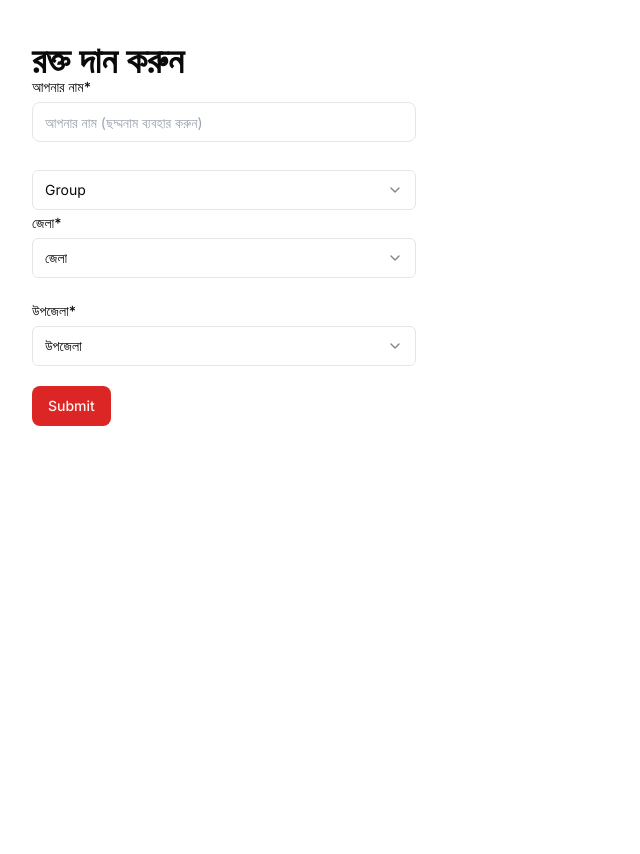
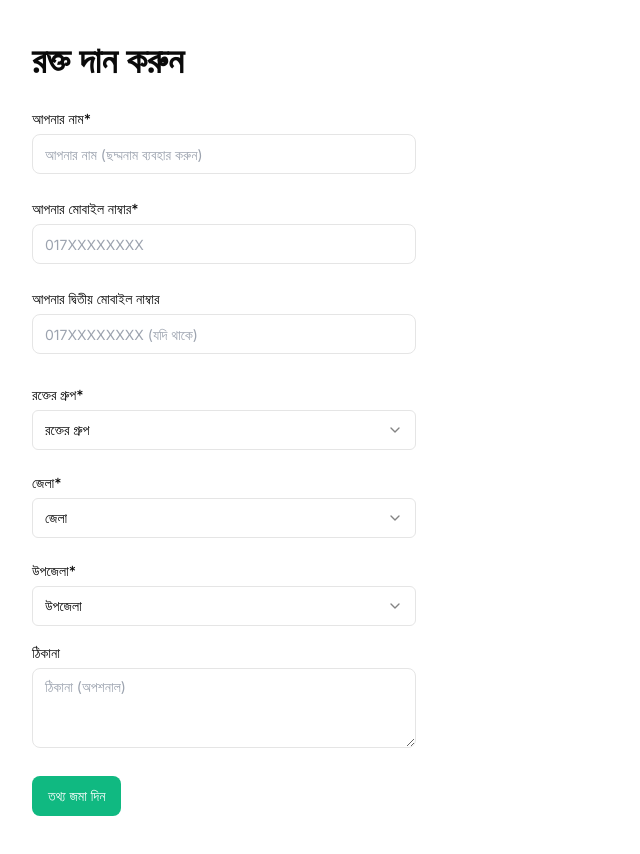
Before and after one commit to mohammad-naimur-rahman/rokto-chai, a Next.js app: page /donate in a window 1280 px wide. Shown: the whole page, without its empty margins (0-640 px from the left). Before the commit the page ends 800 px from the top, so only its background shows below. Built offline with nearby package versions, Linux system fonts and the light colour scheme.

Commit message:
add: blood donate form components

```diff
--- a/package.json
+++ b/package.json
@@ -22,6 +22,7 @@
     "react": "^18",
     "react-dom": "^18",
     "react-hook-form": "^7.52.2",
+    "react-hot-toast": "^2.4.1",
     "tailwind-merge": "^2.4.0",
     "tailwindcss-animate": "^1.0.7"
   },
--- a/src/app/donate/Donate.tsx
+++ b/src/app/donate/Donate.tsx
@@ -1,48 +1,68 @@
 'use client'
 
+import SelectDistrict from '@/components/common/select-district'
+import SelectUpozilla from '@/components/common/select-upozilla'
+import { Button } from '@/components/ui/button'
 import Form from '@/components/ui/form'
 import { Input } from '@/components/ui/input'
+import { Label } from '@/components/ui/label'
+import { Select, SelectContent, SelectItem, SelectTrigger, SelectValue } from '@/components/ui/select'
+import { Textarea } from '@/components/ui/textarea'
 import Typography from '@/components/ui/typography'
-import { useForm } from 'react-hook-form'
-import { Select, SelectContent, SelectItem, SelectTrigger, SelectValue } from '@/components/ui/select'
-import { Button } from '@/components/ui/button'
 import districtUpozzilaData from '@/data/district_upozilla.json'
 import { useState } from 'react'
-import { Command, CommandEmpty, CommandGroup, CommandInput, CommandItem } from '@/components/ui/command'
-//import { Popover, PopoverContent, PopoverTrigger } from '@/components/ui/popover'
-import { Check, ChevronsUpDown } from 'lucide-react'
-import { cn } from '@/lib/utils'
-import { AutoComplete, type Option } from '@/components/ui/autocomplete'
-import SelectDistrict from '@/components/common/select-district'
-import SelectUpozilla from '@/components/common/select-upozilla'
+import { useForm } from 'react-hook-form'
+import toast from 'react-hot-toast'
 
 export const bloodGroups = ['A+', 'A-', 'B+', 'B-', 'AB+', 'AB-', 'O+', 'O-']
 
 export default function Donate() {
   const methods = useForm()
-  const { register, handleSubmit } = methods
+  const { handleSubmit } = methods
 
+  const [bloodGroup, setbloodGroup] = useState<string | undefined>(undefined)
   const [district, setdistrict] = useState<string | undefined>(undefined)
   const [upozilla, setupozilla] = useState<string | undefined>(undefined)
 
   const onSubmit = (data: any) => {
-    console.log(data)
+    if (!bloodGroup) return toast.error('রক্তের গ্রুপ নির্বাচন করুন')
+    if (!district) return toast.error('জেলা নির্বাচন করুন')
+    if (!upozilla) return toast.error('উপজেলা নির্বাচন করুন')
+
+    console.log({ ...data, bloodGroup, district, upozilla })
   }
 
   return (
     <div className='container py-10'>
-      <Typography variant='h2'>রক্ত দান করুন</Typography>
+      <Typography variant='h2' className='mb-8'>
+        রক্ত দান করুন
+      </Typography>
       <Form methods={methods} onSubmit={handleSubmit(onSubmit)}>
         <Input
-          name='name'
+          name='full_name'
           label='আপনার নাম'
           placeholder='আপনার নাম (ছদ্মনাম ব্যবহার করুন)'
           required
           className='max-w-sm'
         />
-        <Select {...register('group')}>
+        <Input
+          name='contact_number'
+          label='আপনার মোবাইল নাম্বার'
+          placeholder='017XXXXXXXX'
+          required
+          className='max-w-sm'
+        />
+        <Input
+          name='secondary_contact_number'
+          label='আপনার দ্বিতীয় মোবাইল নাম্বার'
+          placeholder='017XXXXXXXX (যদি থাকে)'
+          className='max-w-sm'
+        />
+        <div className='space-y-1 mb-5'>
+          <Label>রক্তের গ্রুপ*</Label>
+          <Select value={bloodGroup} onValueChange={setbloodGroup}>
             <SelectTrigger className='max-w-sm'>
-            <SelectValue placeholder='Group' />
+              <SelectValue placeholder='রক্তের গ্রুপ' />
             </SelectTrigger>
             <SelectContent>
               {bloodGroups.map(group => (
@@ -52,13 +72,17 @@ export default function Donate() {
               ))}
             </SelectContent>
           </Select>
+        </div>
         <SelectDistrict district={district} setdistrict={setdistrict} />
         <SelectUpozilla
           data={districtUpozzilaData.find(dist => dist.district_name === district)?.upozilla || []}
           upozilla={upozilla}
           setupozilla={setupozilla}
         />
-        <Button type='submit'>Submit</Button>
+        <Textarea name='name' label='ঠিকানা' placeholder='ঠিকানা (অপশনাল)' className='max-w-sm' />
+        <Button type='submit' variant='secondary'>
+          তথ্য জমা দিন
+        </Button>
       </Form>
     </div>
   )
--- a/src/app/layout.tsx
+++ b/src/app/layout.tsx
@@ -1,5 +1,6 @@
 import type { Metadata } from 'next'
 import { Inter } from 'next/font/google'
+import { Toaster } from 'react-hot-toast'
 import './globals.css'
 
 const inter = Inter({ subsets: ['latin'] })
@@ -16,7 +17,10 @@ export default function RootLayout({
 }>) {
   return (
     <html lang='en'>
-      <body className={inter.className}>{children}</body>
+      <body className={inter.className}>
+        {children}
+        <Toaster position='top-center' />
+      </body>
     </html>
   )
 }
--- a/src/components/ui/input.tsx
+++ b/src/components/ui/input.tsx
@@ -3,8 +3,8 @@
 import * as React from 'react'
 
 import { cn } from '@/lib/utils'
+import { Eye, EyeOff } from 'lucide-react'
 import { RegisterOptions, useFormContext } from 'react-hook-form'
-import { Eye, EyeOff } from 'lucide-react'
 import FormFieldError from './form-field-error'
 import { Label } from './label'
 
@@ -14,7 +14,6 @@ export interface InputProps extends React.InputHTMLAttributes<HTMLInputElement>
   icon?: React.ReactNode
   hookFormConfig?: RegisterOptions
   label?: string
-  showLabel?: boolean
   labelClassName?: string
 }
 
@@ -34,7 +33,7 @@ const Input = React.forwardRef<HTMLInputElement, InputProps>(
     return (
       <div className={cn(containerClassName, { 'flex flex-col gap-y-2': label })}>
         {label && (
-          <Label className={cn('text-text-gray', labelClassName)} htmlFor={name}>
+          <Label className={cn('text-foreground', labelClassName)} htmlFor={name}>
             {label}
             {required ? '*' : null}
           </Label>
--- a/src/components/ui/textarea.tsx
+++ b/src/components/ui/textarea.tsx
@@ -38,7 +38,7 @@ const Textarea = React.forwardRef<HTMLTextAreaElement, TextareaProps>(
     return (
       <div className={cn(containerClassName, { 'flex flex-col gap-y-2': label })}>
         {label && (
-          <Label className={cn('text-text-tartiary', labelClassName)}>
+          <Label className={cn('text-foreground', labelClassName)}>
             {label}
             {required ? '*' : null}
           </Label>
```
Also changed, not shown: 1 other file (tests, documents, lock files or other folders). Lines whose indentation alone changed are shown as unchanged.
